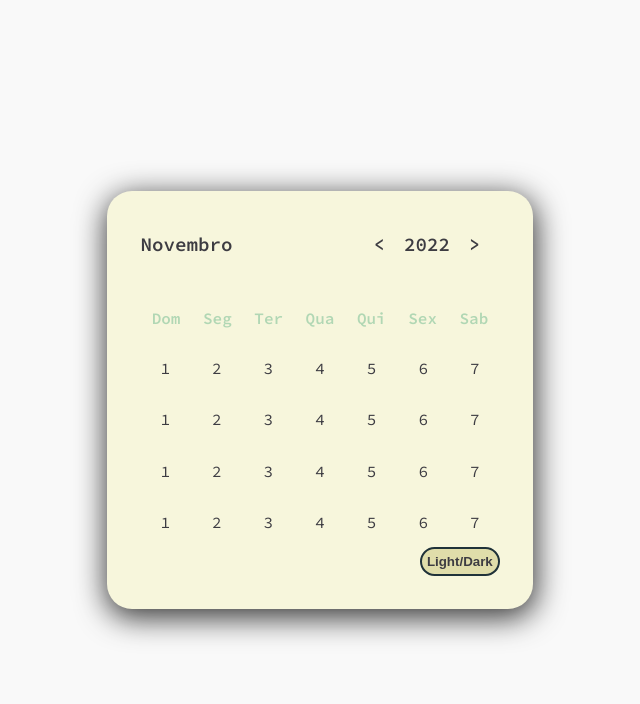
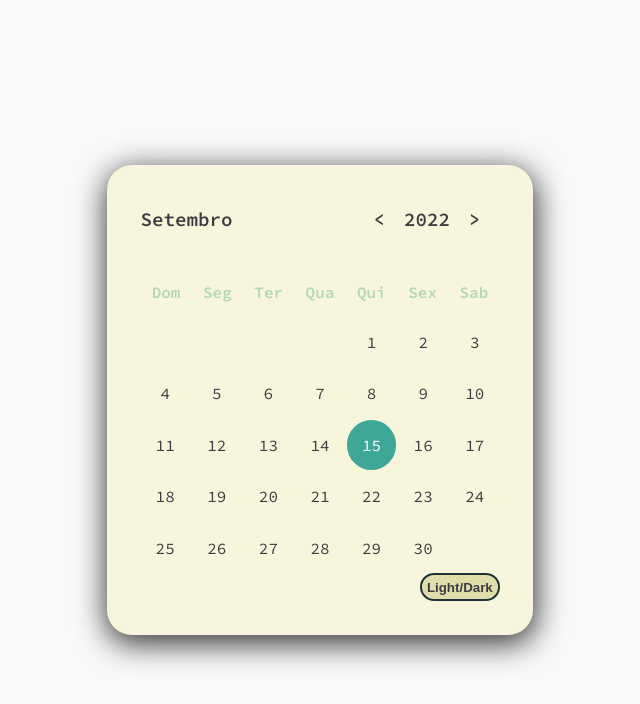
Before and after one commit to Matheus-Cegatti/calendario, a plain HTML site: page index.html in a window 1280 px wide. Shown: the whole page, without its empty margins (320-960 px from the left). Drawn offline with Linux system fonts and the light colour scheme.

Commit message:
criando o calendario no javascript

```diff
--- a/css/style.css
+++ b/css/style.css
@@ -101,6 +101,13 @@ body {
     font-weight: 700;
 }
 
+.dias-numero div.data-atual,
+.dias-numero div.data-atual:hover{
+    background-color: #3FA796;
+    color: white;
+    border-radius: 50%;
+}
+
 .seleciona-ano{
     display: flex;
     align-items: center;
--- a/index.html
+++ b/index.html
@@ -18,14 +18,13 @@
     <div class="calendario">
         <div class="calendario-header">
             <span class="seleciona-mes">
-                Novembro
+                Setembro
             </span>
             <div class="seleciona-ano">
                 <span class="muda-ano" id="ano-anterior">
                     <span><</span>
                 </span>
                 <span id="ano">
-                    2022
                 </span>
                 <span class="muda-ano" id="proximo-ano">
                     <span>></span>
@@ -43,34 +42,7 @@
                 <div>Sab</div>
             </div>
             <div class="dias-numero">
-                <div>1</div>
-                <div>2</div>
-                <div>3</div>
-                <div>4</div>
-                <div>5</div>
-                <div>6</div>
-                <div>7</div>
-                <div>1</div>
-                <div>2</div>
-                <div>3</div>
-                <div>4</div>
-                <div>5</div>
-                <div>6</div>
-                <div>7</div>
-                <div>1</div>
-                <div>2</div>
-                <div>3</div>
-                <div>4</div>
-                <div>5</div>
-                <div>6</div>
-                <div>7</div>
-                <div>1</div>
-                <div>2</div>
-                <div>3</div>
-                <div>4</div>
-                <div>5</div>
-                <div>6</div>
-                <div>7</div>
+
             </div>
             <div class="calendario-modo">
                 <div class="mudar">
--- a/script/script.js
+++ b/script/script.js
@@ -17,3 +17,53 @@ anoBissexto = (ano) => {
 gerarFevereiro = (ano) => {
     return anoBissexto(ano) ? 29:28 //caso a condição de anoBissexto seja verdadeira retornará 29, caso seja falsa retorna 28
 }
+
+gerarCalendario = (mes, ano) => {
+    let diasDoCalendario = document.querySelector(".dias-numero"); //selecionando a div de numero de dias
+    let calendarioAno = document.querySelector("#ano"); //selecionando o ano
+
+    let diasDoMes = [31, gerarFevereiro(ano), 31, 30, 31, 30, 31, 31, 30, 31, 30, 31]; //colocando a quantidade de dias de cada mês e colocando a função que calcula o ano bissexto (dias de fevereiro).
+
+
+
+    let dataAtual = new Date();
+    if(!mes) mes = dataAtual.getMonth();
+    if(!ano) ano = dataAtual.getFullYear();
+    // console.log(mes);
+    // console.log(ano);
+
+
+    calendarioAno.innerHTML = ano;//define e coloca o ano
+
+    let primeiroDia = new Date(ano, mes, 1); //define o dia 1 do mes (ele recebera a data atual no if com dataAtual.getDate())
+
+    for(let contador = 0; contador <=diasDoMes[mes] + primeiroDia.getDay()-1; contador++) {
+        let dia = document.createElement("div");
+        if(contador>= primeiroDia.getDay()) {
+            dia.classList.add('dias-numero-hover')
+            dia.innerHTML = contador - primeiroDia.getDay() +1 //define o total de dia de cada mês e retorna o numero
+            dia.innerHTML += `<span></span>
+            <span></span>
+            <span></span>
+            <span></span>`
+
+            if(contador - primeiroDia.getDay() +1 === dataAtual.getDate() && ano === dataAtual.getFullYear() && mes === dataAtual.getMonth()){
+                dia.classList.add("data-atual")
+                // console.log(dataAtual.getMonth());
+            } //encontrando o dia corrente e adicionando as propriedades da classe de data-atual
+        }
+        diasDoCalendario.appendChild(dia)//cria a 'repetição' dos numeros de dias
+        // console.log(dia);
+        // console.log(contador);//gera a numeração dos dias
+        // console.log(diasDoCalendario.appendChild(dia));
+        // console.log(diasDoCalendario);
+    }
+}
+
+
+
+let dataAtual = new Date()
+let mesAtual = {value: dataAtual.getMonth()}
+let anoAtual = {value: dataAtual.getFullYear()}
+
+gerarCalendario(mesAtual.value, anoAtual.value)
```
